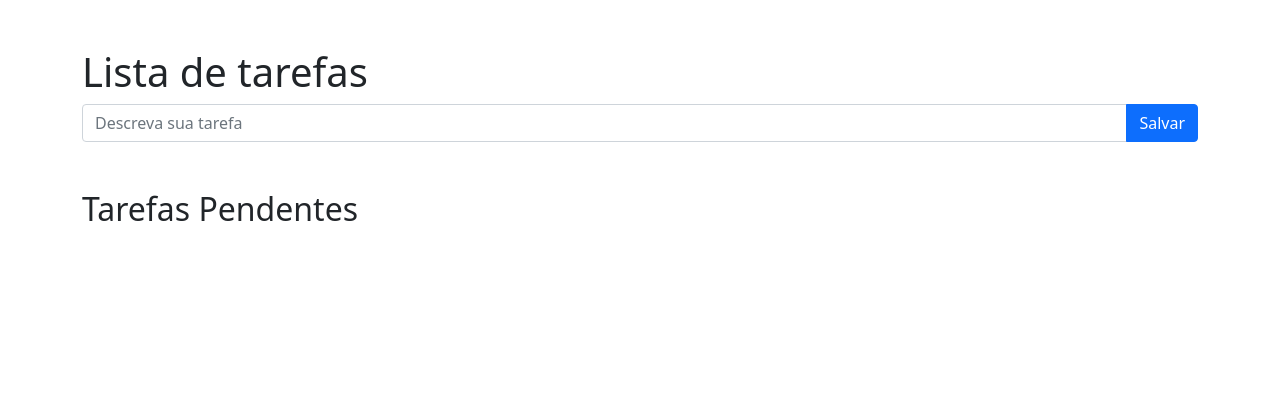
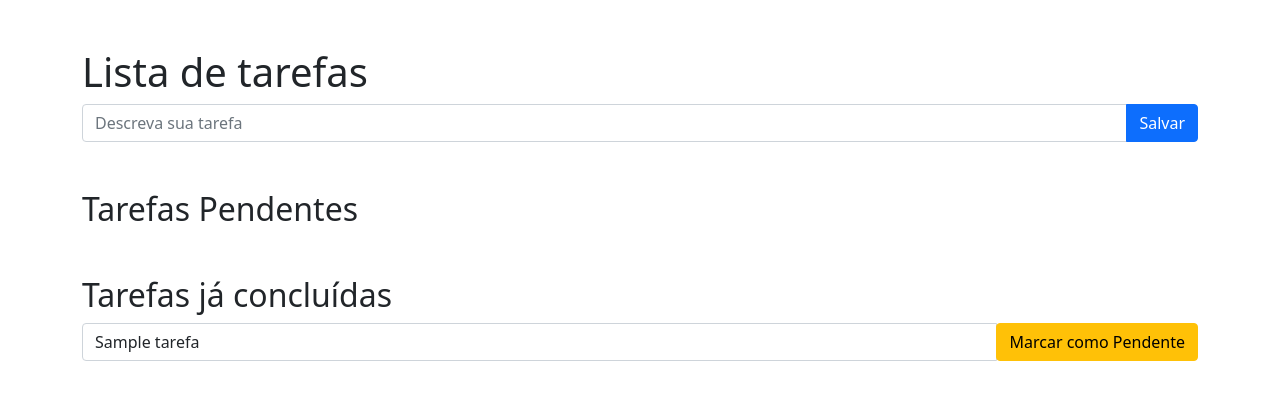
Before and after one commit to henriquecdb/django-pro, a Django app: page /tarefas/ in a window 1280 px wide. Shown: the top 400 px of the page. Run offline with Django 3.2, Linux system fonts and the light colour scheme; tables that the repository leaves empty hold one stand-in row (values such as "Sample post").

Commit message:
update, close #5

```diff
--- a/webdev/tarefas/forms.py
+++ b/webdev/tarefas/forms.py
@@ -6,3 +6,7 @@ class TarefaNovaForm(ModelForm):
     class Meta:
         model = Tarefa
         fields = ['nome']
+class TarefaForm(ModelForm):
+    class Meta:
+        model = Tarefa
+        fields = ['nome', 'feita']
--- a/webdev/tarefas/templates/tarefas/home.html
+++ b/webdev/tarefas/templates/tarefas/home.html
@@ -23,14 +23,32 @@
             <h2 class="mt-5">Tarefas Pendentes</h2>
 
             {% for tarefa in tarefas_pendentes %}
-                <form>
+                <form action="{% url 'tarefas:detalhe' tarefa_id=tarefa.id %}" method="post">
+                    {% csrf_token %}
                     <div class = "input-group mb-3">
-                        <div class = "input-group-prepend">
-                            <div class = "input-group-text">
-                                <input type = "checkbox" aria-label = "Checkbox para tarefa">
-                            </div>
+                        <input type="text" class="form-control" placeholder="Descreva sua tarefa" required="required" aria-label="Descreva sua tarefa" name="nome" value="{{ tarefa.nome }}">
+                        <input type="hidden" value="checked" name="feita">
+
+                        <div class="input-group-append">
+                            <button type="submit" class="btn btn-success">Marcar como feita</button>
                         </div>
-                        <input type = "text" class = "form-control" aria-label = "Text input para tarefa" value = "{{tarefa.nome}}">
+
+                    </div>
+                </form>
+            {% endfor %}
+
+            <h2 class="mt-5">Tarefas já concluídas</h2>
+
+            {% for tarefa in tarefas_feitas %}
+                <form action="{% url 'tarefas:detalhe' tarefa_id=tarefa.id %}" method="post">
+                    {% csrf_token %}
+                    <div class = "input-group mb-3">
+                        <input type="text" class="form-control" placeholder="Descreva sua tarefa" required="required" aria-label="Descreva sua tarefa" name="nome" value="{{ tarefa.nome }}">
+
+                        <div class="input-group-append">
+                            <button type="submit" class="btn btn-warning">Marcar como Pendente</button>
+                        </div>
+
                     </div>
                 </form>
             {% endfor %}
--- a/webdev/tarefas/urls.py
+++ b/webdev/tarefas/urls.py
@@ -5,5 +5,6 @@ from webdev.tarefas import views
 app_name = 'tarefas'
 
 urlpatterns = [
-    path('', views.home, name = 'home' )
+    path('', views.home, name = 'home' ),
+    path('<int:tarefa_id>', views.detalhe, name='detalhe')
 ]
--- a/webdev/tarefas/views.py
+++ b/webdev/tarefas/views.py
@@ -4,7 +4,7 @@ from django.shortcuts import render
 # Create your views here.
 from django.urls import reverse
 
-from webdev.tarefas.forms import TarefaNovaForm
+from webdev.tarefas.forms import TarefaNovaForm, TarefaForm
 from webdev.tarefas.models import Tarefa
 
 
@@ -16,6 +16,28 @@ def home(request):
             return HttpResponseRedirect(reverse('tarefas:home'))
         else:
             tarefas_pendentes = Tarefa.objects.filter(feita=False).all()
-            return render(request, 'tarefas/home.html', {'form': form, 'tarefas_pendentes': tarefas_pendentes}, status = 400)
+            tarefas_feitas = Tarefa.objects.filter(feita=True).all()
+            return render(
+                request, 'tarefas/home.html',
+                {
+                    'form': form,
+                    'tarefas_pendentes': tarefas_pendentes,
+                    'tarefas_feitas': tarefas_feitas
+                },
+                status = 400)
     tarefas_pendentes = Tarefa.objects.filter(feita=False).all()
-    return render(request, 'tarefas/home.html', {'tarefas_pendentes': tarefas_pendentes})
+    tarefas_feitas = Tarefa.objects.filter(feita=True).all()
+    return render(request, 'tarefas/home.html',
+                  {
+                      'tarefas_pendentes': tarefas_pendentes,
+                      'tarefas_feitas': tarefas_feitas,
+                  }
+                  )
+
+
+def detalhe(request, tarefa_id):
+    tarefa = Tarefa.objects.get(id=tarefa_id)
+    form = TarefaForm(request.POST, instance=tarefa)
+    if form.is_valid():
+        form.save()
+    return HttpResponseRedirect(reverse('tarefas:home'))
```
Also changed, not shown: webdev/tarefas/tests/test_edicao_de_tarefa.py (added, +42 -0 lines), webdev/tarefas/tests/test_tarefas_get.py (+15 -2 lines).
